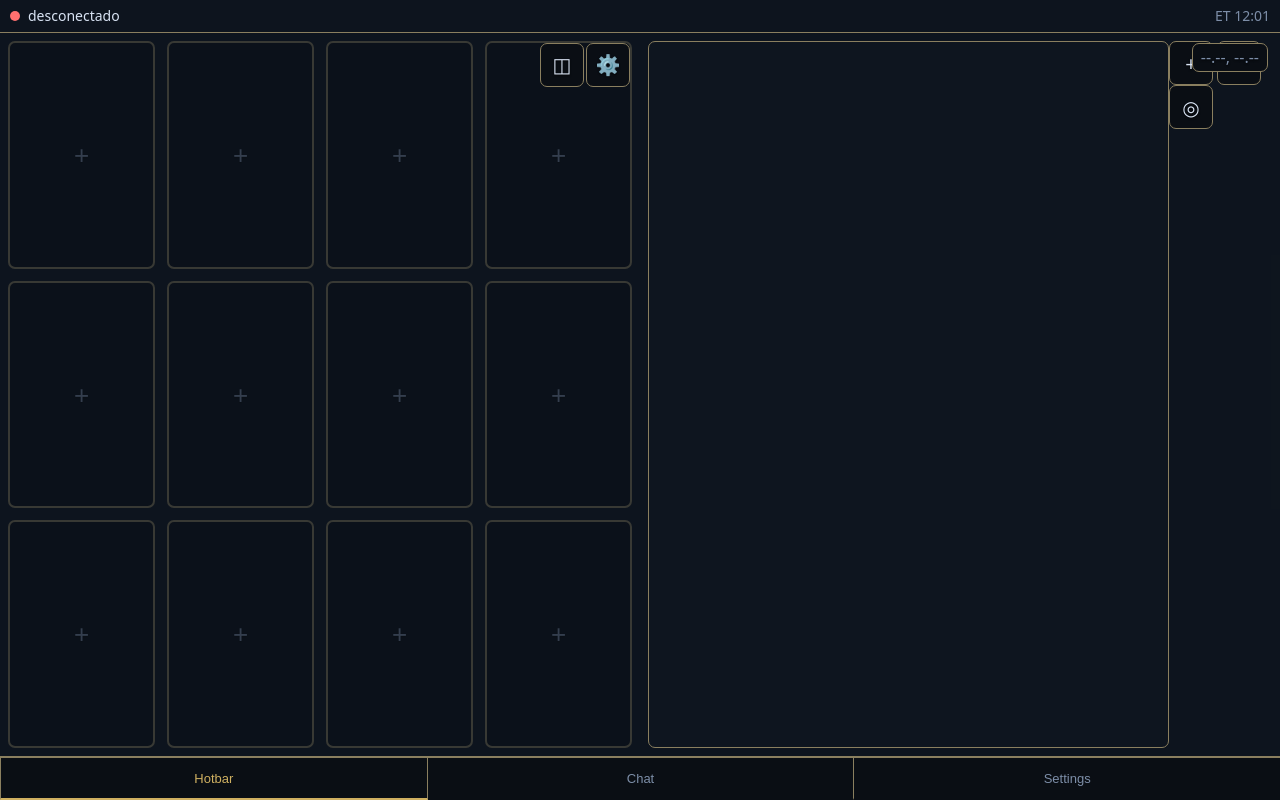
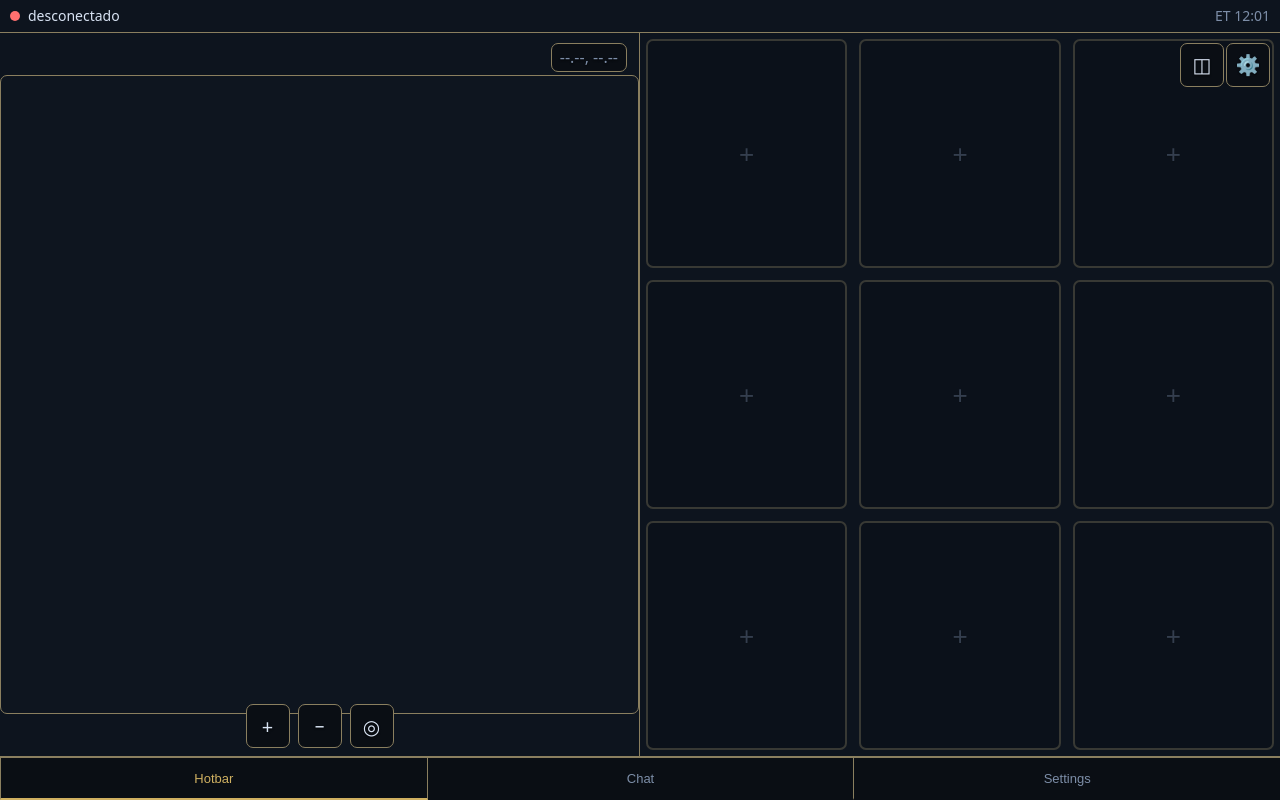
Before and after one commit to PhyroPhyro/thor-xiv-companion, a plain HTML site: page companion/index.html in a window 1280 px wide. Both pictures are taken after a click on the button "Unir/separar mapa". Drawn offline with Linux system fonts and the light colour scheme.

Commit message:
0.5.25/APK 0.4.34: lote S — grades 2x2/3x3/4x4 (migração p/ 3x3 sem perda de slots), mapa quadrado sem achatar no split, HUD centrado abaixo do mapa (modo cheio e split), split com MAPA à esquerda/hotbar à direita, gutter; POIs: classificação por ícone real (cristal 60453=aetheryte ciano, chocobo 60311=aethernet dourado, triângulo 60441=distrito) + conversão docs-oficial px→coord (evidência: marcador a 8px do player vivo) — corrigindo 'todos azuis e em posições impossíveis'

```diff
--- a/companion/css/app.css
+++ b/companion/css/app.css
@@ -62,17 +62,20 @@ body {
 
 /* mapa como conteúdo da aba "Mapa" */
 #tab-mapa.active { display: flex; flex-direction: column; align-items: center; justify-content: center; gap: 0; padding: 8px; position: relative; overflow: hidden; }
-#tab-mapa .map-fit { flex: 0 1 auto; min-height: 0; min-width: 0; display: flex; align-items: center; justify-content: center; width: 100%; height: 100%; }
+.map-fit { position: absolute; inset: 0; display: flex; align-items: center; justify-content: center; min-height: 0; min-width: 0; }
 #minimap { width: auto; height: auto; max-width: 100%; max-height: 100%; aspect-ratio: 1; background: var(--panel); border: 1px solid var(--border); border-radius: var(--radius); display: block; touch-action: none; }
 #coords { position: absolute; top: 10px; right: 12px; z-index: 6; font-size: 16px; font-variant-numeric: tabular-nums; color: var(--text-muted); text-shadow: var(--text-shadow); background: var(--panel-solid); border: 1px solid var(--border); border-radius: var(--radius); padding: 2px 8px; pointer-events: none; }
 
 /* HUD de zoom/seguir da aba mapa: só visível com a aba ativa (CSS) */
 .map-hud {
   position: absolute;
+  left: 50%;
+  transform: translateX(-50%);
+  right: auto;
   bottom: 8px;
-  right: 8px;
   display: flex;
-  gap: 6px;
+  flex-direction: row;
+  gap: 8px;
   z-index: 12;
 }
 #tab-mapa:not(.active) .map-hud { display: none !important; }
@@ -346,29 +349,33 @@ body.split #tab-hotbar.active {
 
 body.split #tab-hotbar.active > * { min-width: 0; }
 
-/* pane esquerdo: #hotbar-wrap mesmo (position:relative ja existe) */
+/* pane esquerdo (visual): mapa, estatico no index.html, exibido apenas no split */
+body.split #split-right {
+  display: flex;
+  flex: 1 1 50%;
+  order: 1;
+  padding: 6px;
+  min-width: 0;
+  position: relative;
+  overflow: hidden;
+  border-right: 1px solid var(--border); /* gutter entre os panes */
+}
+
+/* pane direito (visual): hotbar */
 body.split #hotbar-wrap {
   flex: 1 1 50%;
-  padding: 8px;
+  order: 2;
+  padding: 6px;
   min-width: 0;
   position: relative;
   overflow: hidden;
 }
 
-/* pane direito: estatico no index.html, exibido apenas no split */
-body.split #split-right {
-  display: flex;
-  flex: 1 1 50%;
-  padding: 8px;
-  min-width: 0;
-  position: relative;
-  overflow: hidden;
-}
-
-/* mesmo canvas do Minimap (so mudou de pai): altura cheia do pane, largura segue o aspect 1 */
+/* mesmo canvas do Minimap (so mudou de pai): aspect-ratio 1 preservado, maior quadrado que caiba no pane */
 body.split #split-right #minimap {
   width: auto;
-  height: 100%;
+  height: auto;
   max-width: 100%;
-  max-height: none;
+  max-height: 100%;
+  aspect-ratio: 1;
 }
--- a/companion/index.html
+++ b/companion/index.html
@@ -45,7 +45,7 @@
       <div class="map-fit">
       <canvas id="minimap" width="700" height="700"></canvas>
       </div>
-      <div id="map-hud">
+      <div id="map-hud" class="map-hud">
         <button id="map-zoom-in" class="btn" title="Zoom aproximar (+)">+</button>
         <button id="map-zoom-out" class="btn" title="Zoom afastar (−)">−</button>
         <button id="map-follow" class="btn" title="Seguir jogador (ligado)">◎</button>
--- a/companion/js/hotbar.js
+++ b/companion/js/hotbar.js
@@ -1,4 +1,4 @@
-// Hotbar touch (T2/M1): grid 3x3/4x3/4x2, drag & drop entre slots só em editMode,
+// Hotbar touch (T2/M1): grid 2x2/3x3/4x4, drag & drop entre slots só em editMode,
 // tooltips de slot e execução de comandos/skills/sequências nativas no jogo.
 // POST /api/command aceita APENAS type command|skill|sequence — Telesto foi removido.
 (function () {
@@ -8,11 +8,11 @@
   const KEY = "hotbar.v1";          // legado v1 (array plano): somente leitura após a migração — não apagar
   const JOBS_KEY = "hotbar.jobs.v2";// { "<jobId>": {slots:[...12], preset}, "0": {...} }
   const GRID_KEY = "hotbar.grid.v1";// preset global: default de buckets novos e usado na migração
-  const MAX_SLOTS = 12; // maior preset (4x3); slots além do grade atual ficam preservados na memória
+  const MAX_SLOTS = 16; // maior preset (4x4); slots além do total do grade ficam preservados na memória
   const PRESETS = {
+    "2x2": { c: 2, r: 2, label: "2×2", n: 4 },
     "3x3": { c: 3, r: 3, label: "3×3", n: 9 },
-    "4x2": { c: 4, r: 2, label: "4×2", n: 8 },
-    "4x3": { c: 4, r: 3, label: "4×3", n: 12 },
+    "4x4": { c: 4, r: 4, label: "4×4", n: 16 },
   };
 
   const wrap = $("hotbar-wrap");
@@ -34,7 +34,7 @@
   // buckets por job: chave = String(player.jobId) ou "0" (sem login / job indisponível)
   const buckets = new Map();
   let currentJobKey = "0"; // chave do bucket em uso agora
-  let gridPreset = "4x3";  // preset do bucket em uso agora
+  let gridPreset = "3x3";  // preset do bucket em uso agora
   let jobsReady = false;   // migração v1 -> v2 já executada (ou nada para migrar)
   let lastJobKey = null;   // última chave vista (detecta troca de job)
 
@@ -83,7 +83,9 @@
   }
   function defaultPreset() {
     const g = localStorage.getItem(GRID_KEY);
-    return PRESETS[g] ? g : "4x3";
+    // preset salvo invalido (inclui grades antigas 4x2/4x3) -> default 3x3;
+    // slots alem do total do grade continuam preservados no array do bucket, so nao renderizados
+    return PRESETS[g] ? g : "3x3";
   }
   function enterBucket(key) {
     // posiciona slots/preset do bucket `key` como estado atual (cria vazio se inexistente)
@@ -575,7 +577,7 @@
   function closeEditor() { editIdx = -1; hideTooltip(); const el = $("hb-editor"); if (el) { el.classList.add("hidden"); el.innerHTML = ""; } }
 
   // ---- popup de ferramentas (único popup: ⚙️) ----
-  // Editar/Pronto, grade (3x3/4x3/4x2), Exportar, Importar. Fecha por toque fora ou botão Fechar.
+  // Editar/Pronto, grade (2x2/3x3/4x4), Exportar, Importar. Fecha por toque fora ou botao Fechar.
   function openTools() {
     closeEditor();
     document.removeEventListener("pointerdown", toolsOutside, true);
--- a/companion/js/map.js
+++ b/companion/js/map.js
@@ -28,8 +28,11 @@
   // 60311 = aetheryte (confere: marca as pedras de invocação / aetherytes).
   // Nenhum ícone de comércio/lojista apareceu nos conjuntos coletados; a classe
   // fica definida para receber ids reais quando confirmados pelos dados.
-  const POI_AETHERYTE_ICONS = new Set([60311]);
-  const POI_COMMERCE_ICONS = new Set();
+  // classes por ícone REAL (inspecionados via xivapi):
+  // 60453 = cristal (aetheryte) | 60311 = chocobinho dourado (aethernet) | 60441 = triângulo (aetheryte de distrito/emerald)
+  const POI_AETHERYTE_ICONS = new Set([60453]);
+  const POI_AETHERNET_ICONS = new Set([60311]);
+  const POI_DISTRICT_ICONS = new Set([60441]);
 
   const MAP_CACHE_KEY = "txmap.v1";
   const RESOLVE_TIMEOUT_MS = 6000;
@@ -483,17 +486,20 @@
       // desenhados antes dele; v1 puramente visual, sem hit-testing/toque
       if (this.pois && this.img) {
         for (const p of this.pois) {
-          // Hipótese H (validada): coord = px2048/SF*2 + 1 com px2048 = 2*X (origem baixo-esquerda)
-          const cx = 4 * p.x / this.SF.x + 1;
-          const cy = 4 * p.y / this.SF.y + 1;
+          // Docs XIVAPI: px do doc = topo-esquerda igual ao nosso (eixo Y medido: marcador X=804 a ~8px do
+          // player em modo direto). Y do doc (FishingSpot-style) é origem INFERIOR -> yImg trata o norte;
+          // mantemos cy direto como no X e o Y_FLIP do pipeline cuida da tela.
+          const cx = p.x * 2 / this.SF.x + 1;
+          const cy = p.y * 2 / this.SF.y + 1;
           const px = this.xImg(cx);
           const py = this.yImg(cy);
           const sx = W / 2 + (px - cx_img) * s_eff;
           const sy = H / 2 + (py - cy_img) * s_eff;
           const kind = POI_AETHERYTE_ICONS.has(p.icon) ? "aetheryte"
-            : (POI_COMMERCE_ICONS.has(p.icon) ? "commerce" : "default");
+            : POI_AETHERNET_ICONS.has(p.icon) ? "aethernet"
+            : POI_DISTRICT_ICONS.has(p.icon) ? "district" : "default";
           // tamanho dinâmico: no zoom 1 o POI é quase o pino do jogador (10px) e cresce com o zoom
-          const base = kind === "aetheryte" ? 9 : (kind === "commerce" ? 8 : 7);
+          const base = kind === "aetheryte" ? 9 : (kind === "aethernet" ? 8 : 7);
           const r = Math.min(28, base * (0.95 + 0.45 * (this.scale - 1)));
           if (sx < -r - 8 || sx > W + r + 8 || sy < -r - 8 || sy > H + r + 8) continue;
           ctx.beginPath();
@@ -505,13 +511,13 @@
             ctx.arc(sx, sy, r, 0, Math.PI * 2);
           }
           ctx.fillStyle = kind === "aetheryte" ? POI_AETHERYTE
-            : (kind === "commerce" ? POI_COMMERCE : POI_DEFAULT);
+            : (kind === "default" ? POI_DEFAULT : POI_COMMERCE);
           ctx.fill();
           ctx.lineWidth = kind === "default" ? 1 : 1.5;
           ctx.strokeStyle = MAP_PIN_STROKE;
           ctx.stroke();
           // rótulo curto apenas com zoom razoável
-          if (kind === "aetheryte" && this.scale >= 1.6 && p.name) {
+          if ((kind === "aetheryte" || kind === "aethernet") && this.scale >= 1.6 && p.name) {
             ctx.fillStyle = POI_AETHERYTE;
             ctx.font = Math.round(9 + 3 * (this.scale - 1)) + "px sans-serif";
             ctx.fillText(p.name.length > 14 ? p.name.slice(0, 13) + "\u2026" : p.name, sx + r + 5, sy + 4);
```
Also changed, not shown: 2 other files.
